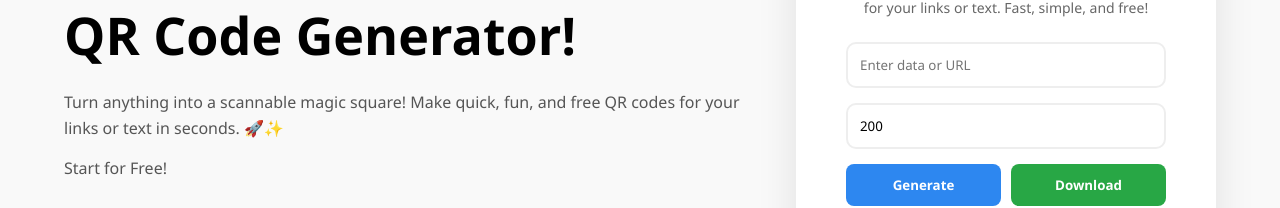
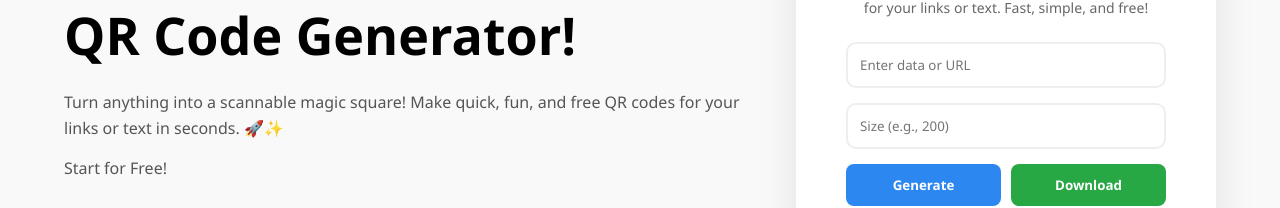
Before and after one commit to Vikashverma2/LinkifyQR, a React (Vite) app: page / in a window 1280 px wide. Both pictures are taken after a click on the button "QR Code Generator". Shown: the part 181-389 px from the top of the page. Built offline with nearby package versions, Linux system fonts and the light colour scheme.

Commit message:
Update QR code size input placeholder for clarity

```diff
--- a/src/component/QrCode.jsx
+++ b/src/component/QrCode.jsx
@@ -71,8 +71,8 @@ const QrCode = () => {
         />
         <input
           type="number"
-          value={qrSize}
-          placeholder="Size (e.g., 150)"
+
+          placeholder="Size (e.g., 200)"
           onChange={(e) => setQrSize(e.target.value)}
         />
 
```
